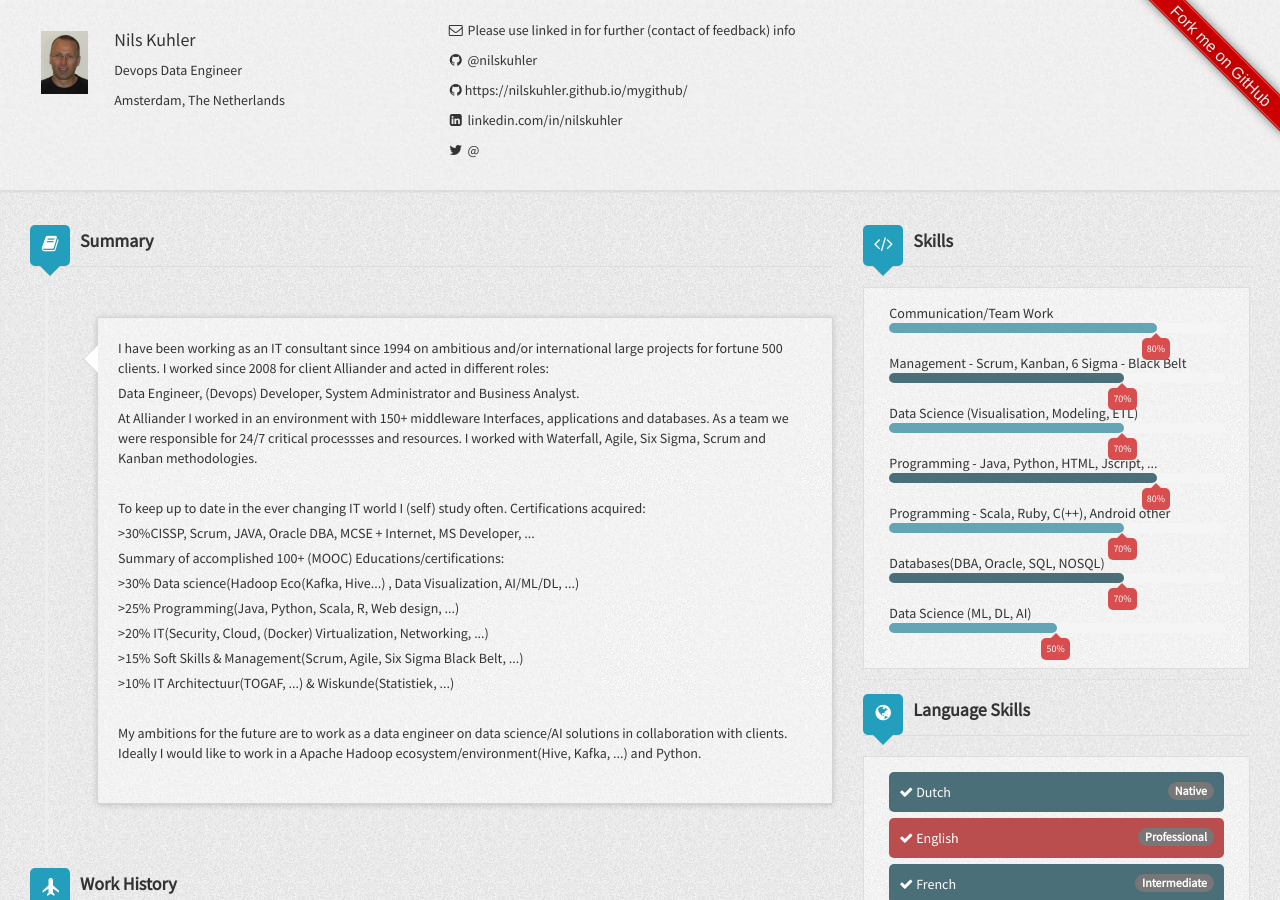
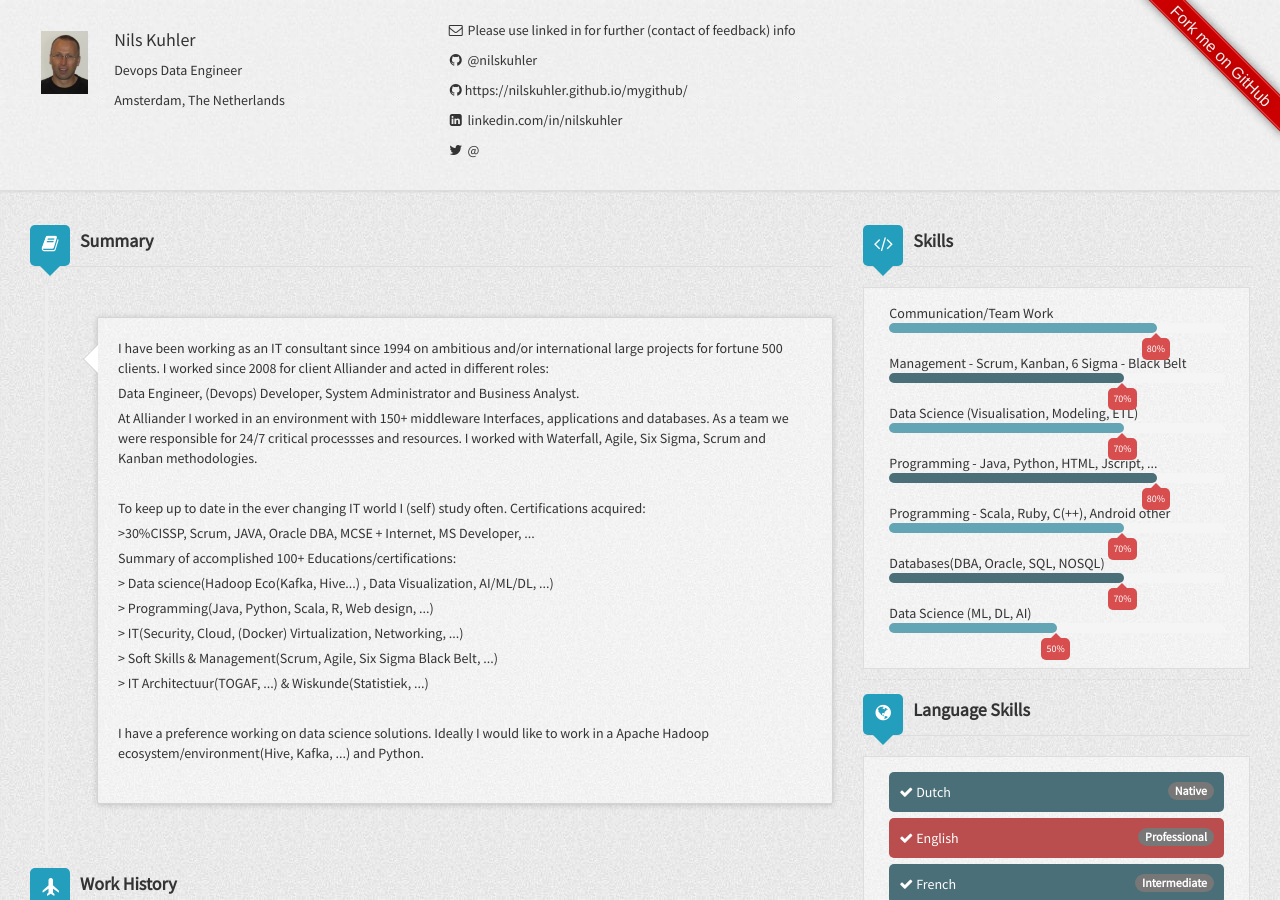
Before and after one commit to NilsKuhler/resumecard, a Jekyll site: the page built from index.html, in a window 1280 px wide and 900 px high. Built offline with Jekyll 4.4.1, drawn with Linux system fonts in a browser that asks for light colours; nearby versions of some CDN libraries.

Commit message:
changed resume

```diff
--- a/_config.yml
+++ b/_config.yml
@@ -52,14 +52,14 @@ author:
     - line:
     - line: To keep up to date in the ever changing IT world I (self) study often. Certifications acquired&#58;
     - line: _&#62;30%CISSP, Scrum, JAVA, Oracle DBA, MCSE + Internet, MS Developer, ...
-    - line: Summary of accomplished 100+ (MOOC) Educations/certifications&#58;
-    - line: _&#62;30% Data science(Hadoop Eco(Kafka, Hive...) , Data Visualization, AI/ML/DL, ...)
-    - line: _&#62;25% Programming(Java, Python, Scala, R, Web design, ...)
-    - line: _&#62;20% IT(Security, Cloud, (Docker) Virtualization, Networking, ...)
-    - line: _&#62;15% Soft Skills & Management(Scrum, Agile, Six Sigma Black Belt, ...)
-    - line: _&#62;10% IT Architectuur(TOGAF, ...) & Wiskunde(Statistiek, ...)
+    - line: Summary of accomplished 100+ Educations/certifications&#58;
+    - line: _&#62; Data science(Hadoop Eco(Kafka, Hive...) , Data Visualization, AI/ML/DL, ...)
+    - line: _&#62; Programming(Java, Python, Scala, R, Web design, ...)
+    - line: _&#62; IT(Security, Cloud, (Docker) Virtualization, Networking, ...)
+    - line: _&#62; Soft Skills & Management(Scrum, Agile, Six Sigma Black Belt, ...)
+    - line: _&#62; IT Architectuur(TOGAF, ...) & Wiskunde(Statistiek, ...)
     - line:
-    - line: My ambitions for the future are to work as a data engineer on data science/AI solutions in collaboration with clients. Ideally I would like to work in a Apache Hadoop ecosystem/environment(Hive, Kafka, ...) and Python.
+    - line: I have a preference working on data science solutions. Ideally I would like to work in a Apache Hadoop ecosystem/environment(Hive, Kafka, ...) and Python.
   workHistory:
     - work1:
       company: Ciber Consultancy - Client Alliander
```
